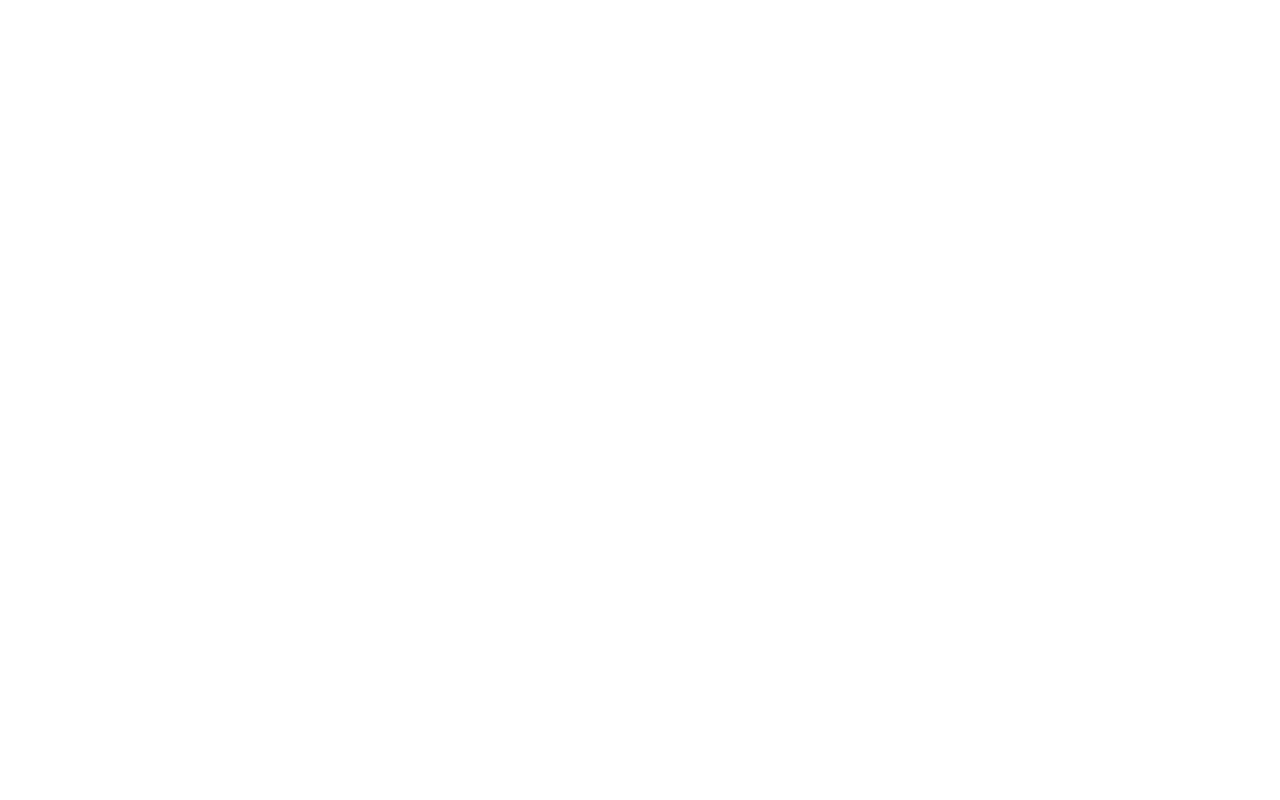
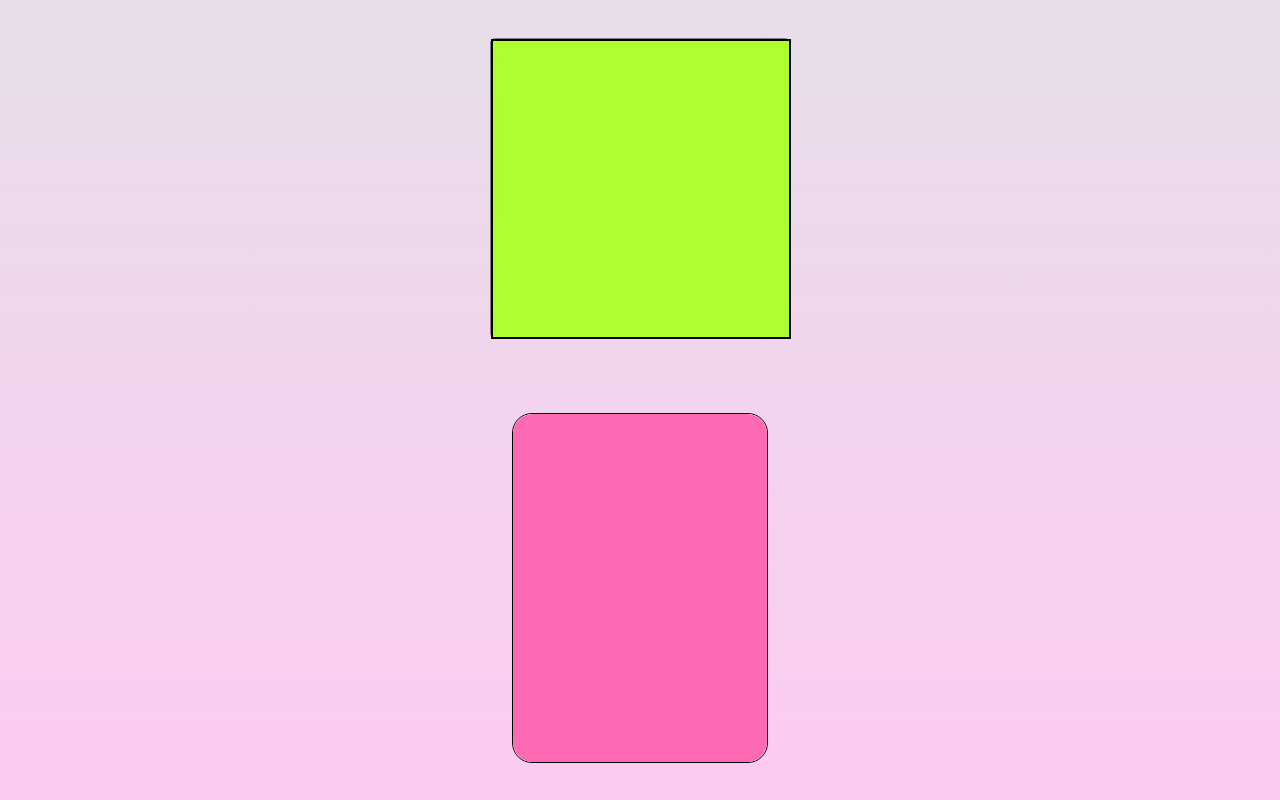
Before and after one commit to NilsonKr/Animations_Css, a plain HTML site: page perspective/index.html in a window 1280 px wide. Drawn offline with Linux system fonts and the light colour scheme.

Commit message:
:sparkles: [ADD] Perspective and backface-visibility exercises

```diff
--- a/perspective/index.html
+++ b/perspective/index.html
@@ -4,7 +4,16 @@
 		<meta charset="UTF-8" />
 		<meta http-equiv="X-UA-Compatible" content="IE=edge" />
 		<meta name="viewport" content="width=device-width, initial-scale=1.0" />
+		<link rel="stylesheet" href="./styles.css" />
 		<title>Perspective</title>
 	</head>
-	<body></body>
+	<body>
+		<div class="container__perspective">
+			<div class="item__perspective"></div>
+		</div>
+		<div class="card">
+			<div class="face front"></div>
+			<div class="face back"></div>
+		</div>
+	</body>
 </html>
--- a/perspective/styles.css
+++ b/perspective/styles.css
@@ -0,0 +1,71 @@
+* {
+	box-sizing: border-box;
+	margin: 0;
+	padding: 0;
+}
+
+body {
+	display: flex;
+	flex-direction: column;
+	align-items: center;
+	justify-content: space-around;
+	width: 100%;
+	height: 100vh;
+	font-family: 'Segoe UI', Tahoma, Geneva, Verdana, sans-serif;
+	background-image: linear-gradient(to top, #fdcbf1 0%, #fdcbf1 1%, #e6dee9 100%);
+}
+
+.container__perspective {
+	width: 300px;
+	height: 300px;
+	border-radius: 5px;
+	border: 1px solid gray;
+	perspective: 100px;
+}
+
+.item__perspective {
+	width: 300px;
+	height: 300px;
+	border: 2px solid black;
+	background-color: greenyellow;
+	transform-style: preserve-3d;
+	transition: 0.6s linear;
+	transform-origin: left;
+}
+
+.item__perspective:hover {
+	transform: rotateY(100deg);
+}
+
+.card {
+	position: relative;
+	width: 20%;
+	height: 350px;
+	background-color: #fff;
+	border: 1px solid black;
+	border-radius: 20px;
+	transform-style: preserve-3d;
+	transition: 0.5s;
+}
+
+.card:hover {
+	transform: perspective(600px) rotateY(180deg);
+}
+
+.face {
+	position: absolute;
+	width: 100%;
+	height: 100%;
+	transform-style: preserve-3d;
+	backface-visibility: hidden;
+	border-radius: 20px;
+}
+
+.face.front {
+	background-color: hotpink;
+}
+
+.face.back {
+	background-color: aqua;
+	transform: rotateY(180deg);
+}
```
